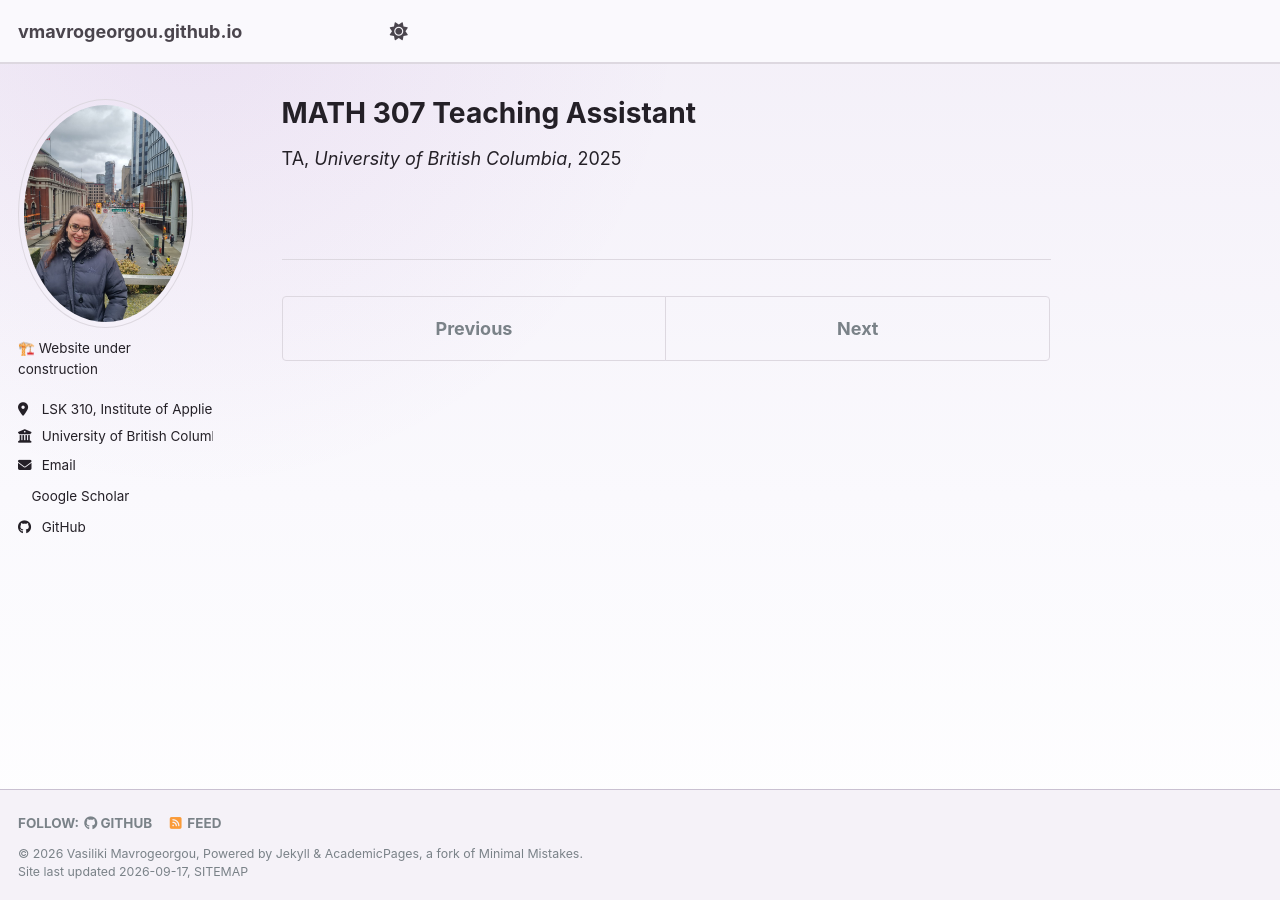
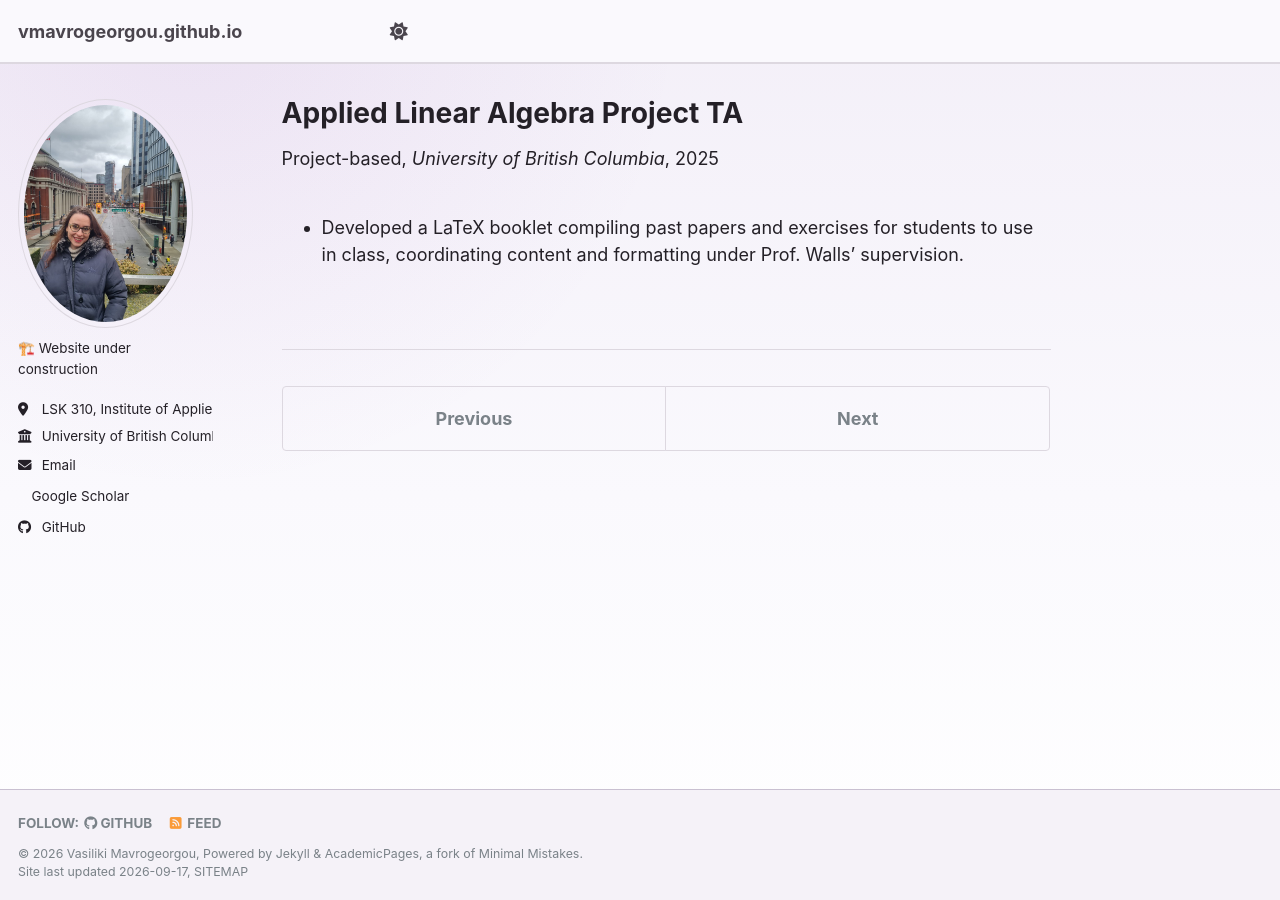
Before and after one commit to vmavrogeorgou/vmavrogeorgou.github.io, a Jekyll site: the page built from _teaching/2025-year-teaching-3.md, in a window 1280 px wide. Built offline with Jekyll 4.4.1, drawn with Linux system fonts in a browser that asks for light colours; a style sheet for code colours, icons or effects is not loaded.

Commit message:
Update teaching assistant title and details
Developed a LaTeX booklet for students, coordinating with Prof. Walls.

```diff
--- a/_teaching/2025-year-teaching-3.md
+++ b/_teaching/2025-year-teaching-3.md
@@ -1,9 +1,11 @@
 ---
-title: "MATH 307 Teaching Assistant"
+title: "Applied Linear Algebra Project TA"
 collection: teaching
-type: "TA"
+type: "Project-based"
 permalink: /teaching/2025-year-teaching-3/
 venue: "University of British Columbia"
 date: 2025-01-01
 location: "Vancouver, Canada"
 ---
+
+- Developed a LaTeX booklet compiling past papers and exercises for students to use in class, coordinating content and formatting under Prof. Walls' supervision.
```
